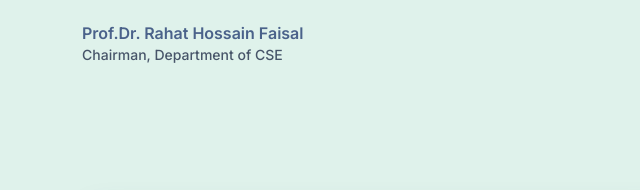
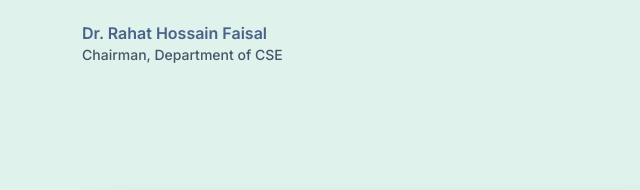
Before and after one commit to Al-Noman22/Web-Engineering-Course, a plain HTML site: page index.html in a window 1280 px wide. Shown: the part 845-1035 px from the top of the page, 578-1218 px from the left. Drawn offline with nearby package versions, Linux system fonts and the light colour scheme.

Commit message:
all are ok

```diff
--- a/index.html
+++ b/index.html
@@ -199,7 +199,7 @@
 
       <!-- Signature -->
       <div class="mt-6">
-        <p class="font-semibold text-bu-600">Prof.Dr. Rahat Hossain Faisal </p>
+        <p class="font-semibold text-bu-600">Dr. Rahat Hossain Faisal </p>
         <p class="text-sm text-slate-600">Chairman, Department of CSE</p>
       </div>
     </div>
```
